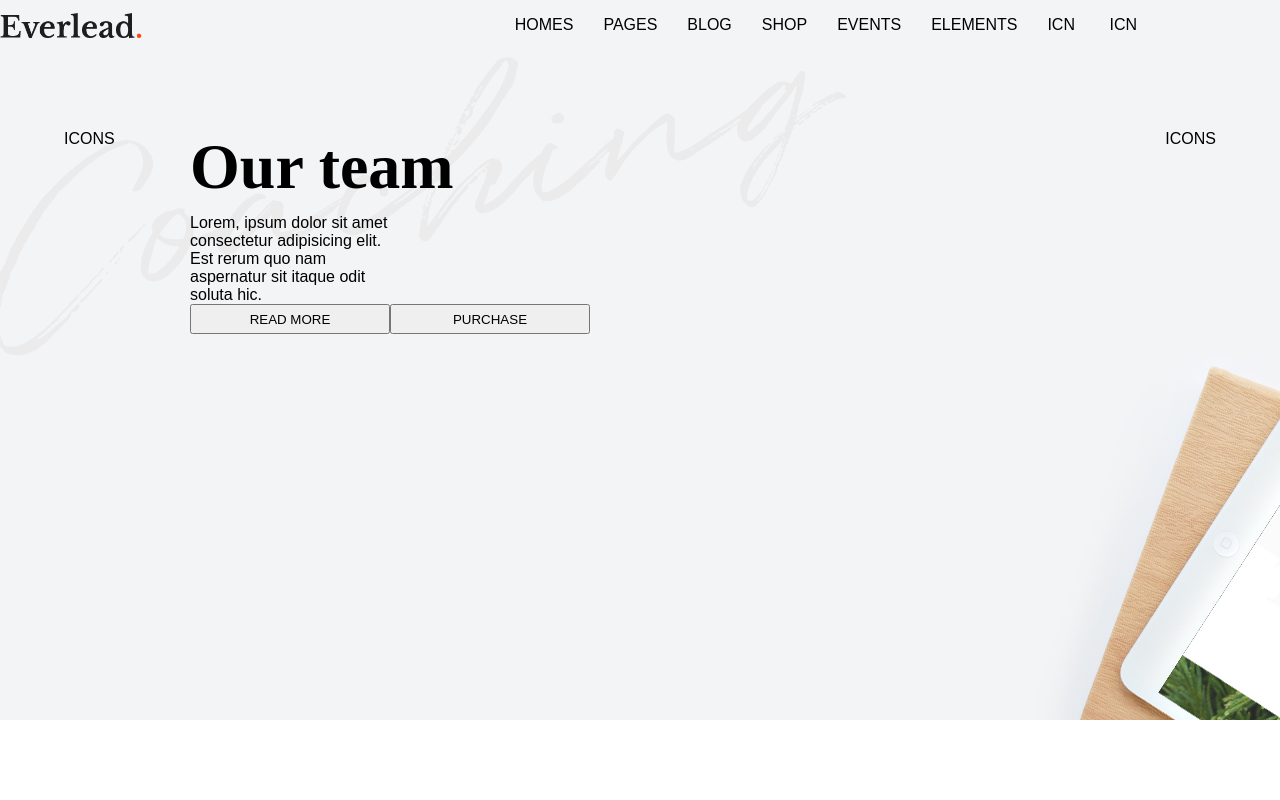
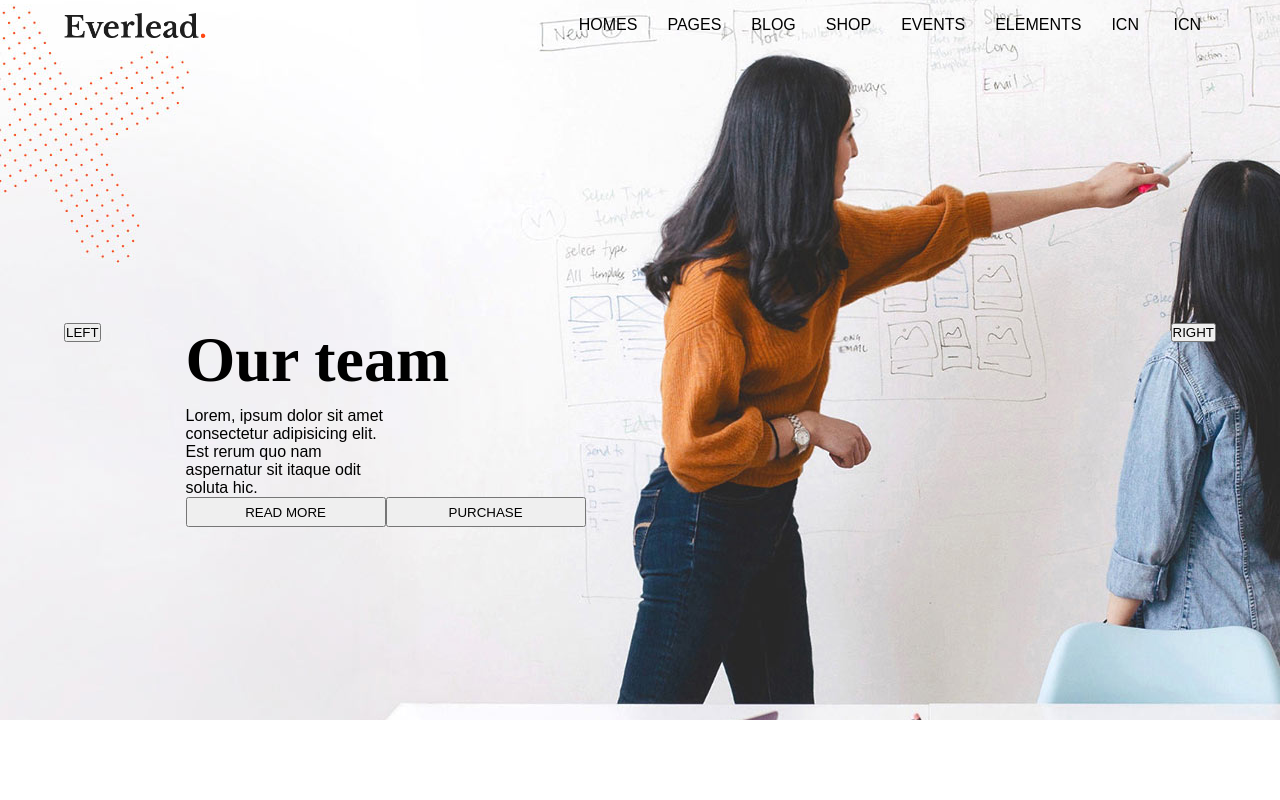
Before and after one commit to sandyclaws89/proj-html-vuejs, a Vue app: page / in a window 1280 px wide. Shown: the top 800 px of the page. Built offline with nearby package versions, Linux system fonts and the light colour scheme.

Commit message:
Non capisco che errore mi sta dando

```diff
--- a/src/components/HeaderTeach.vue
+++ b/src/components/HeaderTeach.vue
@@ -1,7 +1,9 @@
 <template>
 <!--TODO:FARE LO SLIDE -->
-<header class="flex slide1 slide2">
-    <div class="slide1 slide2">
+<!-- eslint-disable -->
+
+<header class="flex">
+    <!-- <div class="slide1 slide2"> -->
 
 
     <nav class="flex main-container">
@@ -14,7 +16,7 @@
     </nav>
     <section class="main-container flex jumbotron">
         <!--TODO:SISTEMA BENE STILE -->
-        <span>ICONS</span>
+        <button @click="SlideHeader('../assets/img/rev-slider-main-home-img-02.jpg')">LEFT</button>
         <div>
             <h1>
                 Our team
@@ -26,13 +28,14 @@
             <button>PURCHASE</button>
         </div>
 
-        <span>ICONS</span>
+        <button>RIGHT</button>
     </section>
-    </div>
+    <!-- </div> -->
 </header>
 </template>
 
 <script>
+// eslint-disable
 export default {
     name:'HeaderTeach',
     data() {
@@ -76,13 +79,19 @@ export default {
                 },
             ]
         }
-    }
+    },
+    methods: {
+        SlideHeader (img) {
+	        // eslint-disable-next-line
+	        document.header.style.backgroundImage=`url(${img})`;
+        },
+    },
 }
 </script>
 
 <style lang="scss" scoped>
 header{
-    // background-image: url('../assets/img/rev-slider-main-home-img-03.jpg');
+    background-image: url('../assets/img/rev-slider-main-home-img-03.jpg');
     // background-color: darkblue;
     justify-content: center;
     height: 90vh;
@@ -92,13 +101,16 @@ header{
         // height: 90vh;
         background-image: url('../assets/img/rev-slider-main-home-img-03.jpg');
         width: 100%;
-        display: block;
+        // display: block;
+        // overflow: hidden;
         // background-color: brown;
         // z-index: 999999999999999999999999;
     }
     .slide2{
         background-image: url('../assets/img/rev-slider-main-home-img-02.png');
-        // display: none;
+        // opacity: 0;
+        // overflow: hidden;
+
     }
     nav{
         height: 50px;
```
